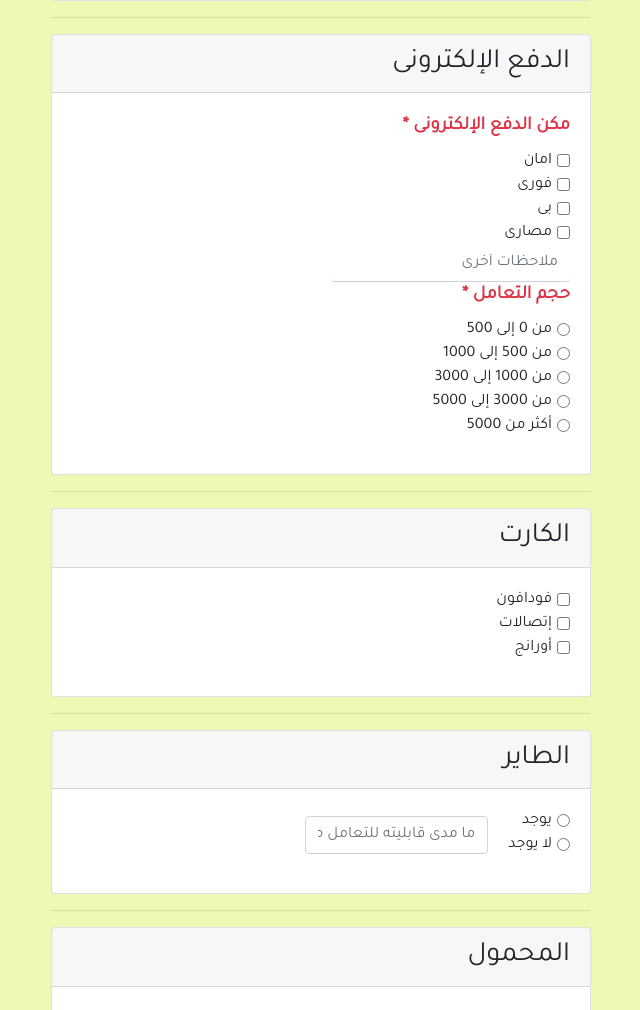
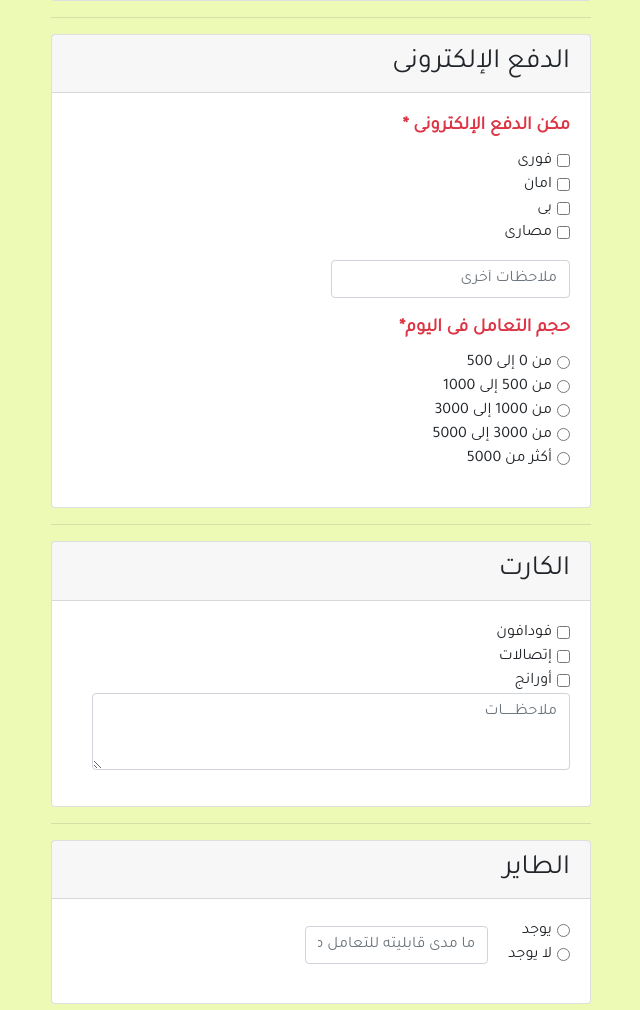
Before and after one commit to m07med176/qurdobaWeb, a Django app: page /querry/form/ in a window 1280 px wide. Shown: the part 1132-2142 px from the top of the page, without its empty margins (319-959 px from the left). Run offline with Django 3.2, Linux system fonts and the light colour scheme; some libraries are stand-ins or nearby versions.

Commit message:
09-11-2020 2

```diff
--- a/querriesTraders/forms.py
+++ b/querriesTraders/forms.py
@@ -74,7 +74,7 @@ class QuerryFormSellers(
         ("من 3000 إلى 5000", "من 3000 إلى 5000"),
         ("أكثر من 5000", "أكثر من 5000"),
     ]
-    amountOfTreat = forms.ChoiceField(widget=forms.RadioSelect(),choices=amountOfTreats, required=True,label="حجم التعامل ")
+    amountOfTreat = forms.ChoiceField(widget=forms.RadioSelect(),choices=amountOfTreats, required=True,label="حجم التعامل فى اليوم")
 
 
     ## ---------------------- خانة الموبايلات ----------------
--- a/querriesTraders/templates/querriesTraders/form.html
+++ b/querriesTraders/templates/querriesTraders/form.html
@@ -68,6 +68,14 @@
                     <label for="" class=" requiredField">
                         مكن الدفع الإلكترونى <span class="asteriskField">*</span>
                     </label>
+                        <div class="form-check">
+                            <input type="checkbox" class="form-check-input" name="machinesOfepay" id="id_machinesOfepay_2" value="فورى">
+                            <label class="form-check-label" for="id_machinesOfepay_2">
+                                فورى
+                            </label>
+                            <input id="machinesOfepaynotes2" type="text" name="machinesOfepay" maxlength="50" style="border-top: none;border-right: none;border-left: none;margin-right:5px;" class="textinput textInput fwaries">
+
+                        </div>
 
                         <div class="form-check">
                             <input type="checkbox" class="form-check-input" name="machinesOfepay" id="id_machinesOfepay_1" value="امان">
@@ -75,15 +83,6 @@
                                 امان
                             </label>
                             <input id="machinesOfepaynotes1" type="text" name="machinesOfepay" maxlength="50" style="border-top: none;border-right: none;border-left: none;margin-right:5px;" class="textinput textInput fwaries">
-                        </div>
-
-                        <div class="form-check">
-                            <input type="checkbox" class="form-check-input" name="machinesOfepay" id="id_machinesOfepay_2" value="فورى">
-                            <label class="form-check-label" for="id_machinesOfepay_2">
-                                فورى
-                            </label>
-                            <input id="machinesOfepaynotes2" type="text" name="machinesOfepay" maxlength="50" style="border-top: none;border-right: none;border-left: none;margin-right:5px;" class="textinput textInput fwaries">
-
                         </div>
 
                         <div class="form-check">
@@ -107,12 +106,12 @@
 <!--                            <label class="form-control-label" for="id_machinesOfepay_5">-->
 <!--                                أخرى :-->
 <!--                            </label>-->
-                            <input placeholder="ملاحظات أخرى" type="text" id="id_machinesOfepay_5" name="machinesOfepay" maxlength="50" style="border-top: none;border-right: none;border-left: none; float:right;width:50%" class="textinput textInput form-control">
+                            <input placeholder="ملاحظات أخرى" type="text" id="id_machinesOfepay_5" name="machinesOfepay" maxlength="50" style="float:right;width:50%;margin-top:15px;" class="textinput textInput form-control">
 
                         </div>
 
                   </div>
-                  <div style="clear:both;">
+                  <div style="clear:both;    margin-top: 70px;">
                    {{form.amountOfTreat|as_crispy_field}}
                   </div>
 
@@ -186,7 +185,7 @@
                     </div>
 
                 <div class="form-check">
-                <textarea name="cardnotes" cols="20" rows="4" style="height: 77px;" placeholder="ملاحظــــــات" class="left textarea form-control"  maxlength="100"></textarea>
+                <textarea name="cardnotes" cols="20" rows="4" style="height: 77px;" placeholder="ملاحظــــــات" class=" textarea form-control"  maxlength="100"></textarea>
                 </div>
                 </div>
               </div><!--/card-block-->
```
